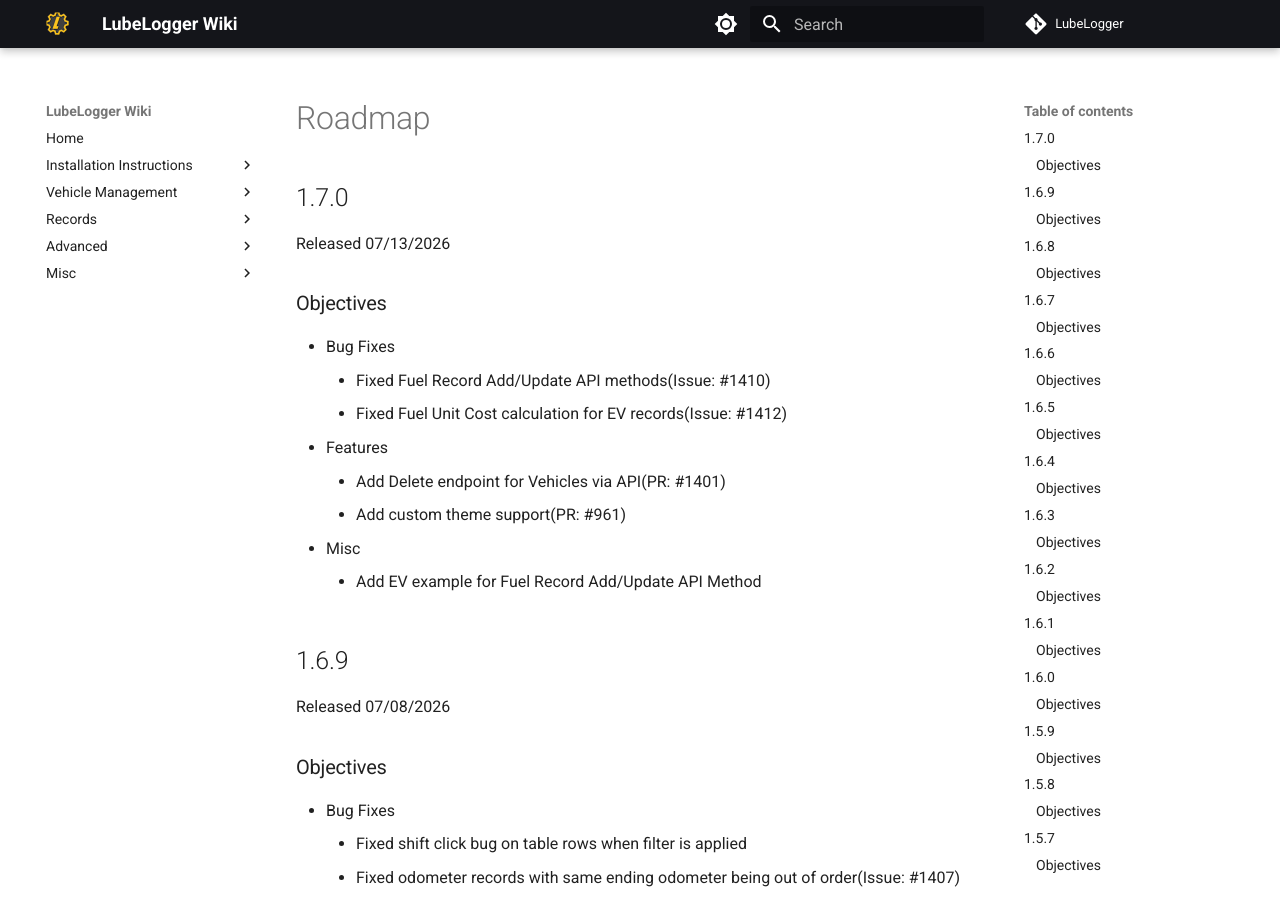
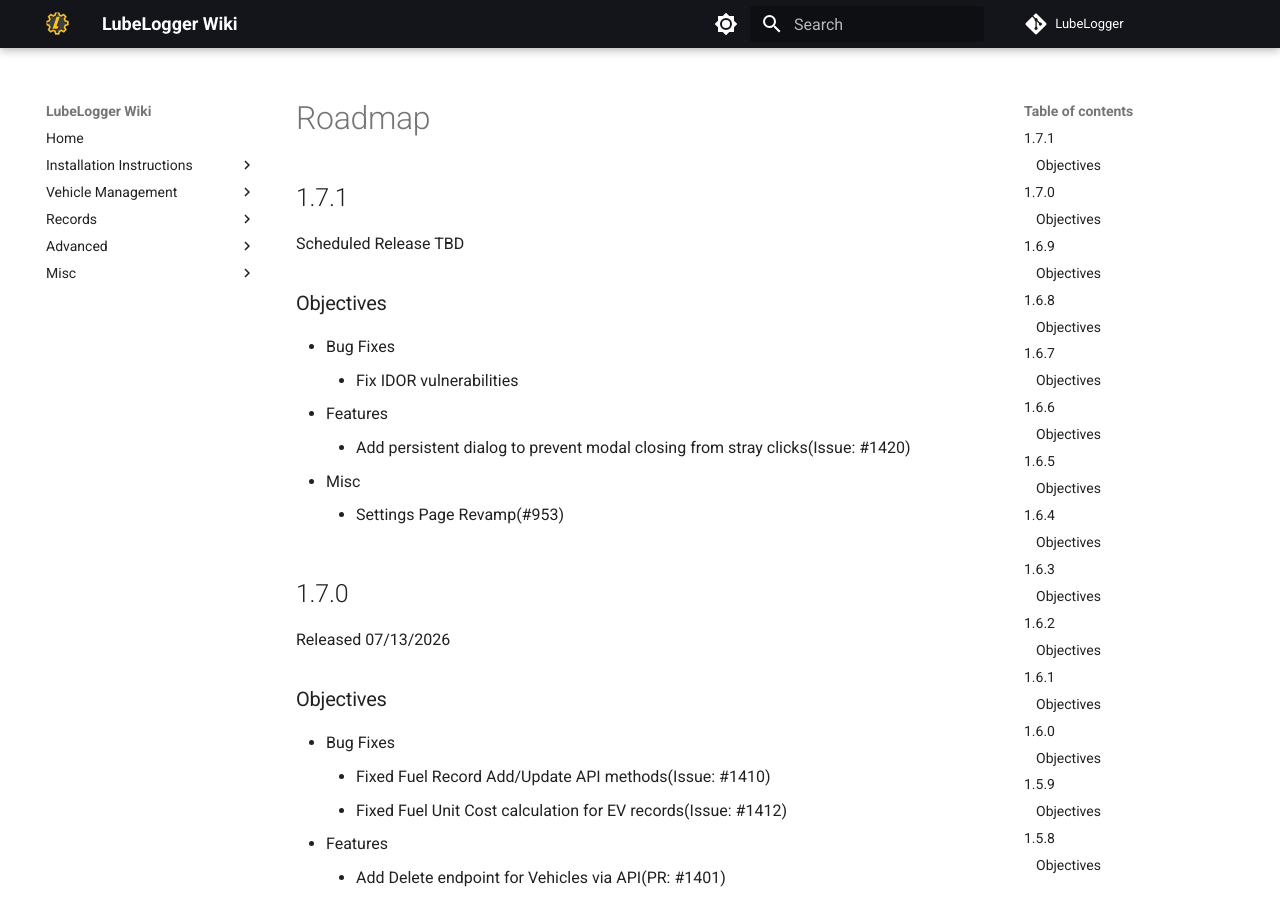
Before and after one commit to hargata/lubelog_docs, an MkDocs documentation site: the page built from docs/Misc/Roadmap.md, in a window 1280 px wide and 900 px high. Built offline with MkDocs 1.6.1 and Material for MkDocs 9.7.7, drawn with Linux system fonts in a browser that asks for light colours; comment, search, counter and statistics services are not loaded.

Commit message:
update roadmap

```diff
--- a/docs/Misc/Roadmap.md
+++ b/docs/Misc/Roadmap.md
@@ -1,4 +1,15 @@
 # Roadmap
+
+## 1.7.1
+Scheduled Release TBD
+
+### Objectives
+- Bug Fixes
+    - Fix IDOR vulnerabilities
+- Features
+    - Add persistent dialog to prevent modal closing from stray clicks(Issue: #1420)
+- Misc
+    - Settings Page Revamp(#953)
 
 ## 1.7.0
 Released 07/13/2026
```
